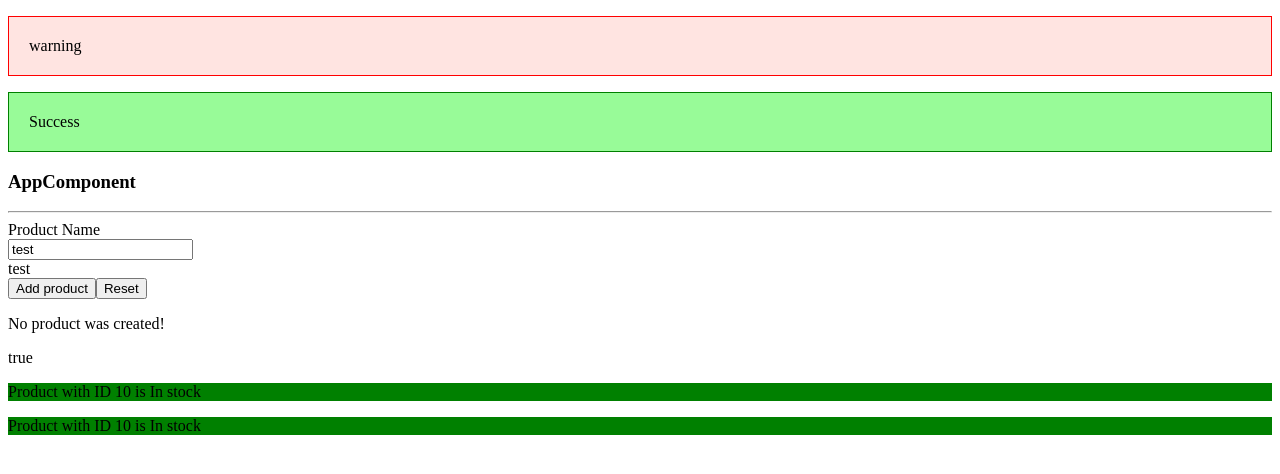
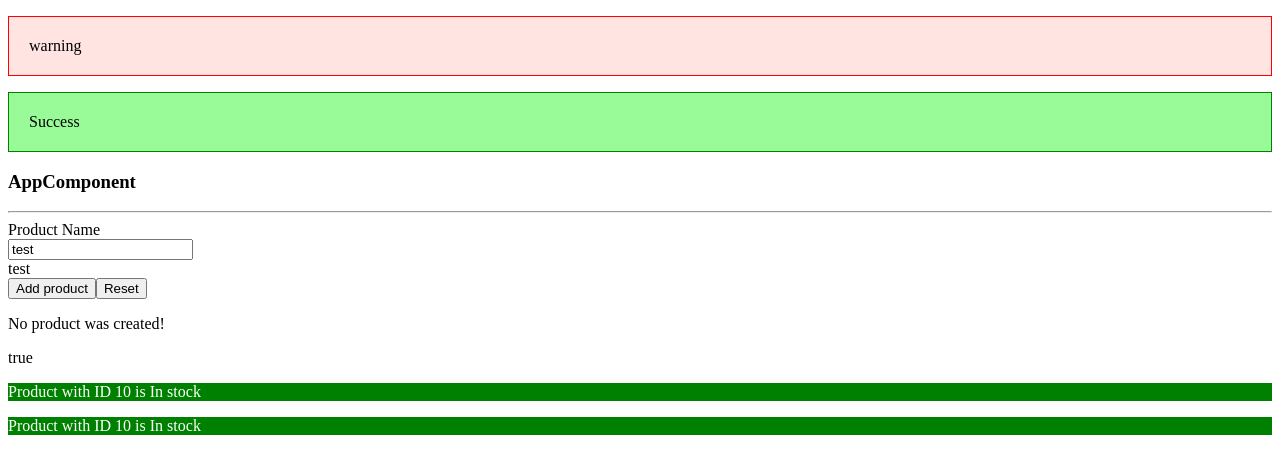
Before and after one commit to shakibHossain/learn-angular, an Angular app: page / in a window 1280 px wide. Shown: the top 474 px of the page. Built offline with nearby package versions, Linux system fonts and the light colour scheme.

Commit message:
ngClass, ngFor directives

```diff
--- a/src/app/product/product.component.html
+++ b/src/app/product/product.component.html
@@ -1 +1,6 @@
-<p [ngStyle]="{backgroundColor: getColor()}">{{ "Product" }} with ID {{ productId }} is {{ getProductStock() }}</p>
+<p
+  [ngStyle]="{ backgroundColor: getColor() }"
+  [ngClass]="{ inStock: productStock === 'In stock' }"
+>
+  {{ "Product" }} with ID {{ productId }} is {{ getProductStock() }}
+</p>
--- a/src/app/product/product.component.scss
+++ b/src/app/product/product.component.scss
@@ -0,0 +1,3 @@
+.inStock {
+  color: white;
+}
--- a/src/app/products/products.component.html
+++ b/src/app/products/products.component.html
@@ -28,5 +28,4 @@
   <p>No product was created!</p>
 </ng-template>
 <p [innerHTML]="allowNewProduct"></p>
-<app-product></app-product>
-<app-product></app-product>
+<app-product *ngFor="let product of products"></app-product>
--- a/src/app/products/products.component.ts
+++ b/src/app/products/products.component.ts
@@ -13,6 +13,7 @@ export class ProductsComponent {
   productCreationStatus = 'No product was created';
   productCreated = false;
   productName = 'test';
+  products = ['Product 1', 'Product 2'];
 
   constructor() {
     setTimeout(() => {
@@ -22,6 +23,7 @@ export class ProductsComponent {
 
   onCreateProduct() {
     // console.log('myButton', this.myButton.nativeElement);
+    this.products.push('Product ' + Math.random);
     this.productCreated = true;
     this.productCreationStatus =
       'Product was created. Name is ' + this.productName;
```
